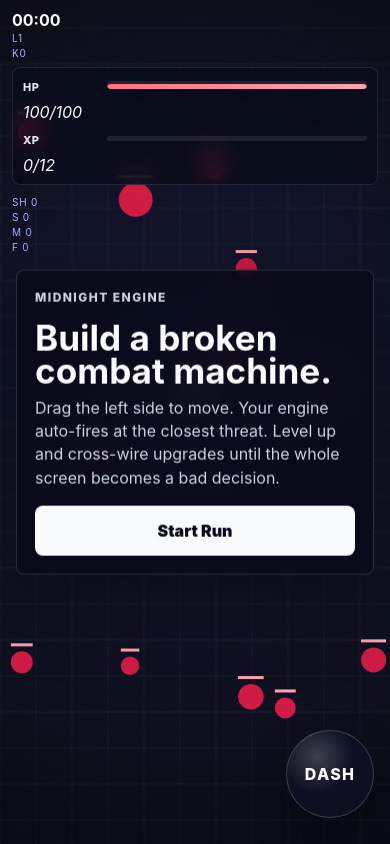
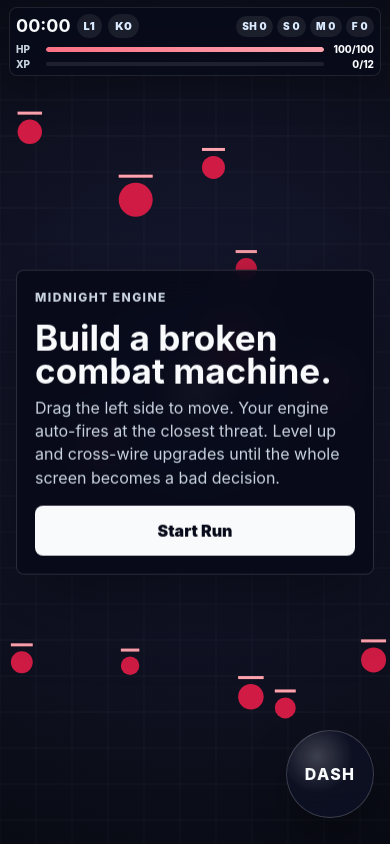
Before and after one commit to mateocabanal/midnight-engine, a React (Vite) app: page / in a window 390 px wide. Built offline with nearby package versions, Linux system fonts and the light colour scheme.

Commit message:
Shrink HUD footprint

```diff
--- a/src/styles.css
+++ b/src/styles.css
@@ -61,87 +61,87 @@ button {
 
 .hud {
   position: absolute;
-  top: max(12px, env(safe-area-inset-top));
-  left: max(12px, env(safe-area-inset-left));
-  right: max(12px, env(safe-area-inset-right));
-  display: flex;
-  align-items: stretch;
-  gap: 10px;
+  top: max(8px, env(safe-area-inset-top));
+  left: 50%;
+  width: min(760px, calc(100vw - max(20px, env(safe-area-inset-left)) - max(20px, env(safe-area-inset-right))));
+  display: grid;
+  grid-template-columns: auto minmax(180px, 1fr) auto;
+  align-items: center;
+  gap: 8px;
+  padding: 7px;
+  border: 1px solid rgba(255, 255, 255, 0.1);
+  border-radius: 8px;
+  background: rgba(7, 10, 24, 0.68);
+  box-shadow: 0 12px 36px rgba(0, 0, 0, 0.28);
+  backdrop-filter: blur(12px);
+  transform: translateX(-50%);
   pointer-events: none;
 }
 
-.hud-primary,
-.hud-meters,
-.hud-secondary {
+.hud-core,
+.hud-chips {
+  display: flex;
+  align-items: center;
+  gap: 6px;
   min-width: 0;
-  border: 1px solid rgba(255, 255, 255, 0.1);
-  border-radius: 8px;
-  background: rgba(7, 10, 24, 0.72);
-  backdrop-filter: blur(12px);
 }
 
-.hud-primary {
-  display: grid;
-  grid-template-columns: minmax(86px, 1.3fr) repeat(2, minmax(48px, 0.7fr));
-  flex: 1 1 280px;
+.hud-core strong {
+  min-width: 52px;
+  font-size: 18px;
+  line-height: 1;
 }
 
-.hud-cell {
-  min-width: 0;
-  padding: 9px 10px;
-  border-left: 1px solid rgba(255, 255, 255, 0.08);
-}
-
-.hud-cell:first-child {
-  border-left: 0;
-}
-
-.hud strong,
-.hud span {
-  display: block;
-  overflow: hidden;
-  text-overflow: ellipsis;
+.hud-core span,
+.hud-chips span {
+  display: inline-flex;
+  align-items: center;
+  min-height: 24px;
+  padding: 0 7px;
+  border-radius: 999px;
+  background: rgba(255, 255, 255, 0.08);
+  color: #dbeafe;
+  font-size: 11px;
+  font-weight: 900;
+  letter-spacing: 0.04em;
   white-space: nowrap;
 }
 
-.hud strong {
-  font-size: clamp(16px, 2.4vw, 22px);
-  line-height: 1.05;
-}
-
-.hud span {
-  margin-top: 3px;
-  color: #a5b4fc;
-  font-size: 10px;
-  text-transform: uppercase;
-  letter-spacing: 0.08em;
+.hud-chips {
+  justify-content: end;
 }
 
 .hud-meters {
-  flex: 1.5 1 260px;
   display: grid;
-  gap: 8px;
-  padding: 9px 10px;
+  gap: 5px;
+  min-width: 0;
 }
 
 .meter-row {
   display: grid;
-  grid-template-columns: minmax(76px, max-content) minmax(90px, 1fr);
+  grid-template-columns: 24px minmax(72px, 1fr) minmax(44px, max-content);
   align-items: center;
-  gap: 8px;
+  gap: 6px;
 }
 
-.meter-row > span {
-  color: #e2e8f0;
-  font-size: 11px;
+.meter-row > span,
+.meter-row em {
+  color: #cbd5e1;
+  font-size: 10px;
   font-weight: 800;
-  letter-spacing: 0.04em;
+  font-style: normal;
+  line-height: 1;
   text-transform: uppercase;
   white-space: nowrap;
 }
 
+.meter-row em {
+  color: #f8fafc;
+  text-align: right;
+}
+
 .bar {
-  height: 8px;
+  height: 5px;
   overflow: hidden;
   border-radius: 999px;
   background: rgba(255, 255, 255, 0.09);
@@ -156,27 +156,11 @@ button {
 }
 
 .bar.xp {
-  height: 5px;
+  height: 4px;
 }
 
 .bar.xp span {
   background: linear-gradient(90deg, #818cf8, #c084fc);
-}
-
-.hud-secondary {
-  display: grid;
-  grid-template-columns: repeat(4, minmax(42px, 1fr));
-  flex: 0.9 1 250px;
-}
-
-.hud-secondary div {
-  min-width: 0;
-  padding: 9px 10px;
-  border-left: 1px solid rgba(255, 255, 255, 0.08);
-}
-
-.hud-secondary div:first-child {
-  border-left: 0;
 }
 
 .dash-button {
@@ -309,51 +293,48 @@ button {
   }
 }
 
-@media (max-width: 760px) {
+@media (max-width: 700px) {
   .hud {
-    flex-wrap: wrap;
-    gap: 8px;
+    top: max(7px, env(safe-area-inset-top));
+    grid-template-columns: auto 1fr;
+    width: min(520px, calc(100vw - 18px));
+    gap: 6px;
+    padding: 6px;
   }
 
-  .hud-primary,
-  .hud-meters,
-  .hud-secondary {
-    flex-basis: 100%;
+  .hud-meters {
+    grid-column: 1 / -1;
+    order: 3;
   }
 
-  .hud-secondary {
-    order: 3;
+  .hud-chips {
+    gap: 4px;
+  }
+
+  .hud-chips span {
+    min-height: 21px;
+    padding-inline: 6px;
+    font-size: 10px;
   }
 }
 
 @media (orientation: landscape) and (max-height: 520px) {
   .hud {
-    left: max(10px, env(safe-area-inset-left));
-    right: max(10px, env(safe-area-inset-right));
-    gap: 8px;
+    top: max(6px, env(safe-area-inset-top));
+    width: min(720px, calc(100vw - 28px));
+    grid-template-columns: auto minmax(160px, 1fr) auto;
+    padding: 5px 6px;
   }
 
-  .hud-primary {
-    flex: 0.95 1 240px;
+  .hud-core strong {
+    min-width: 48px;
+    font-size: 16px;
   }
 
-  .hud-meters {
-    flex: 1.15 1 240px;
-  }
-
-  .hud-secondary {
-    flex: 0.8 1 220px;
-  }
-
-  .hud-cell,
-  .hud-meters,
-  .hud-secondary div {
-    padding: 7px 8px;
-  }
-
-  .hud span,
-  .hud-secondary span,
-  .meter-row > span {
+  .hud-core span,
+  .hud-chips span,
+  .meter-row > span,
+  .meter-row em {
     font-size: 9px;
   }
 
```
